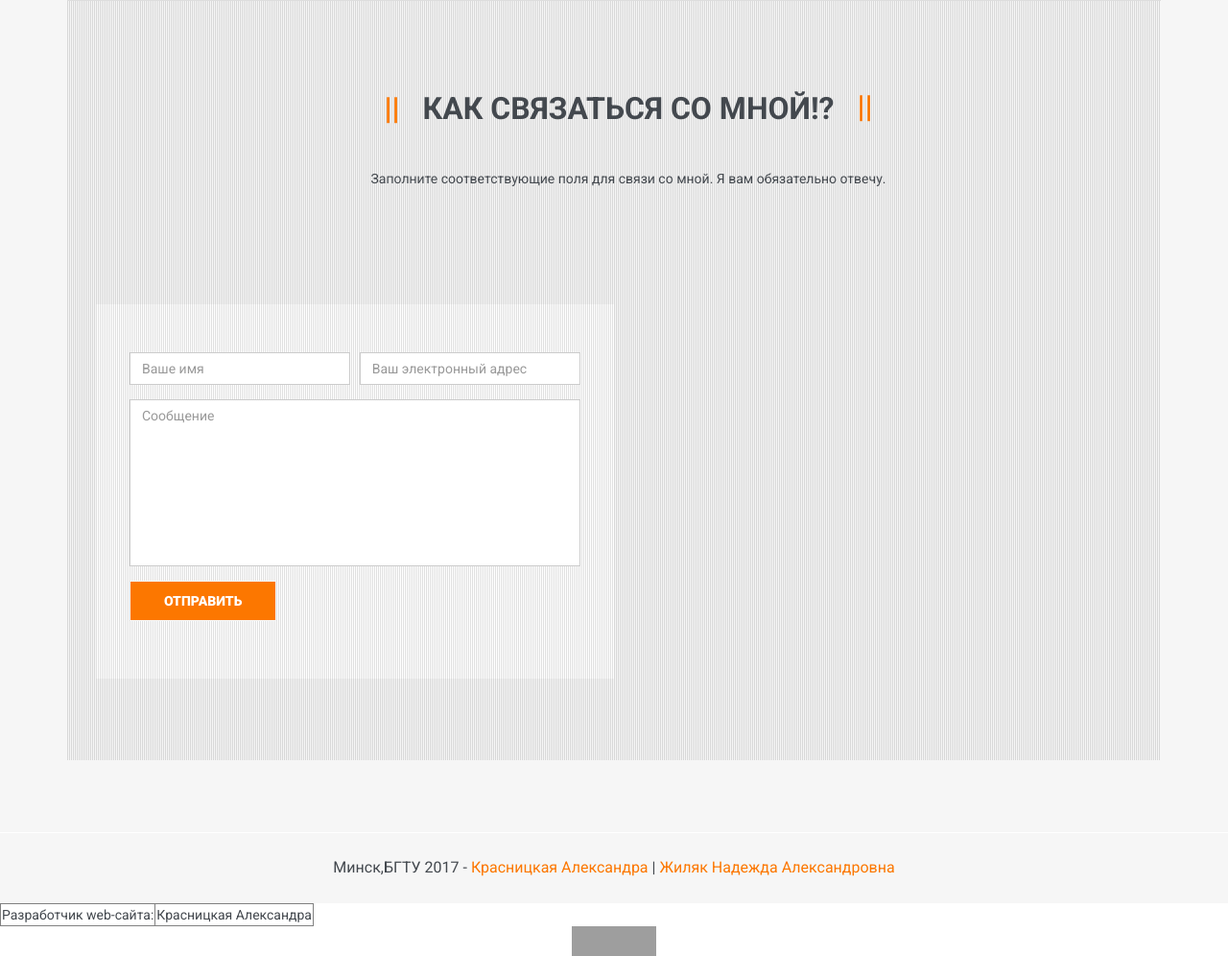
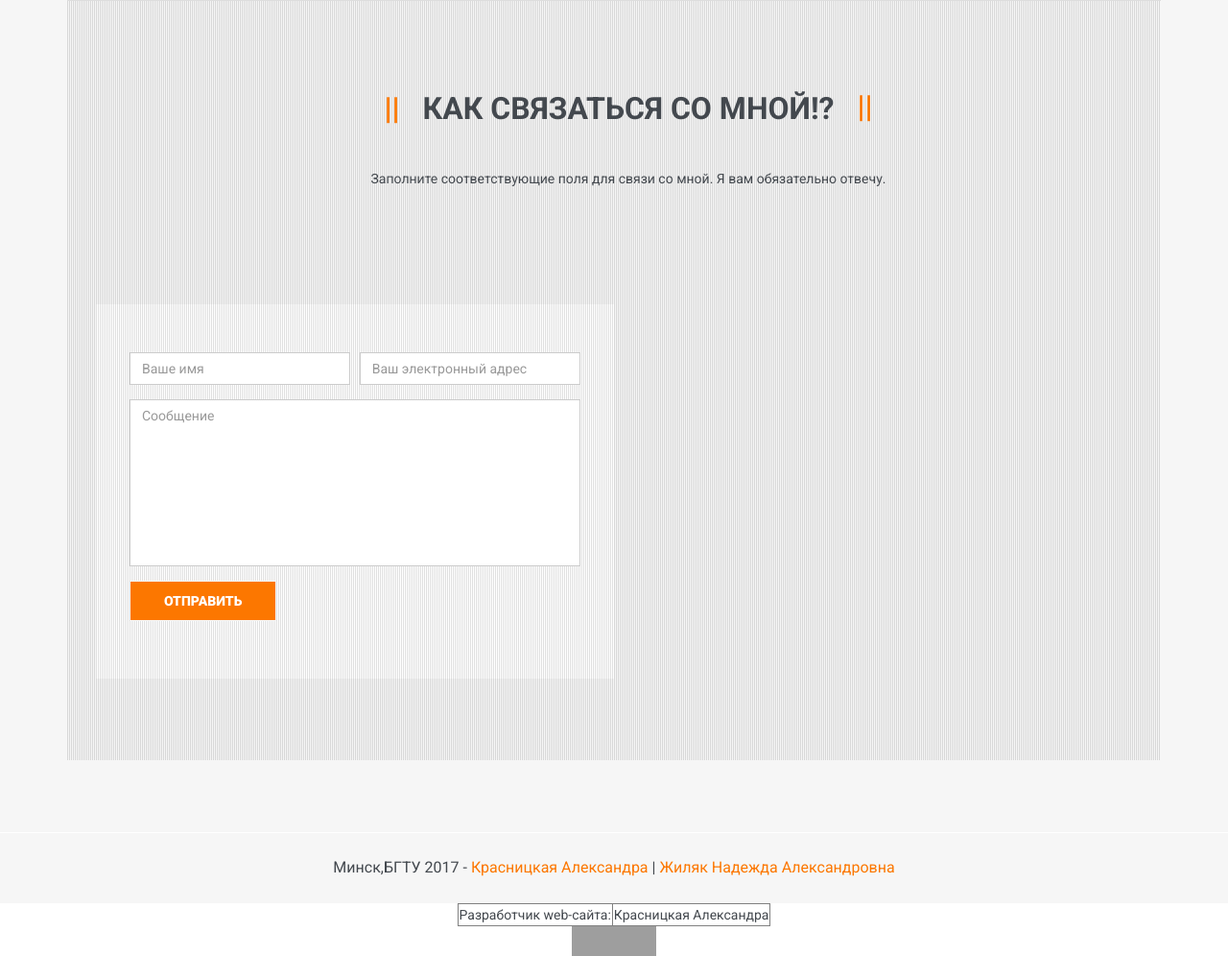
Before and after one commit to krasnitskaya98/krasnitskaya98.github.io, a plain HTML site: page index.html in a window 1280 px wide. Shown: the part 6656-7652 px from the top of the page at 96% size. Drawn offline with Linux system fonts and the light colour scheme; grey boxes are pictures that could not be loaded.

Commit message:
Update index.html

```diff
--- a/index.html
+++ b/index.html
@@ -555,12 +555,12 @@
 	</footer> <!--/#footer-->
 						<xml id="cdcat" src="cd_catalog.xml"></xml>
 
-<table border="1" datasrc="#cdcat">
+<center><table border="1" datasrc="#cdcat">
 
 <tr>
 <td><span datafld="ARTIST">Разработчик web-сайта:</span></td>
 <td><span datafld="TITLE">Красницкая Александра</span></td>
-</tr>
+</tr> <center>
 
 </table>
 	<script type="text/javascript" src="js/jquery.js"></script>
```
